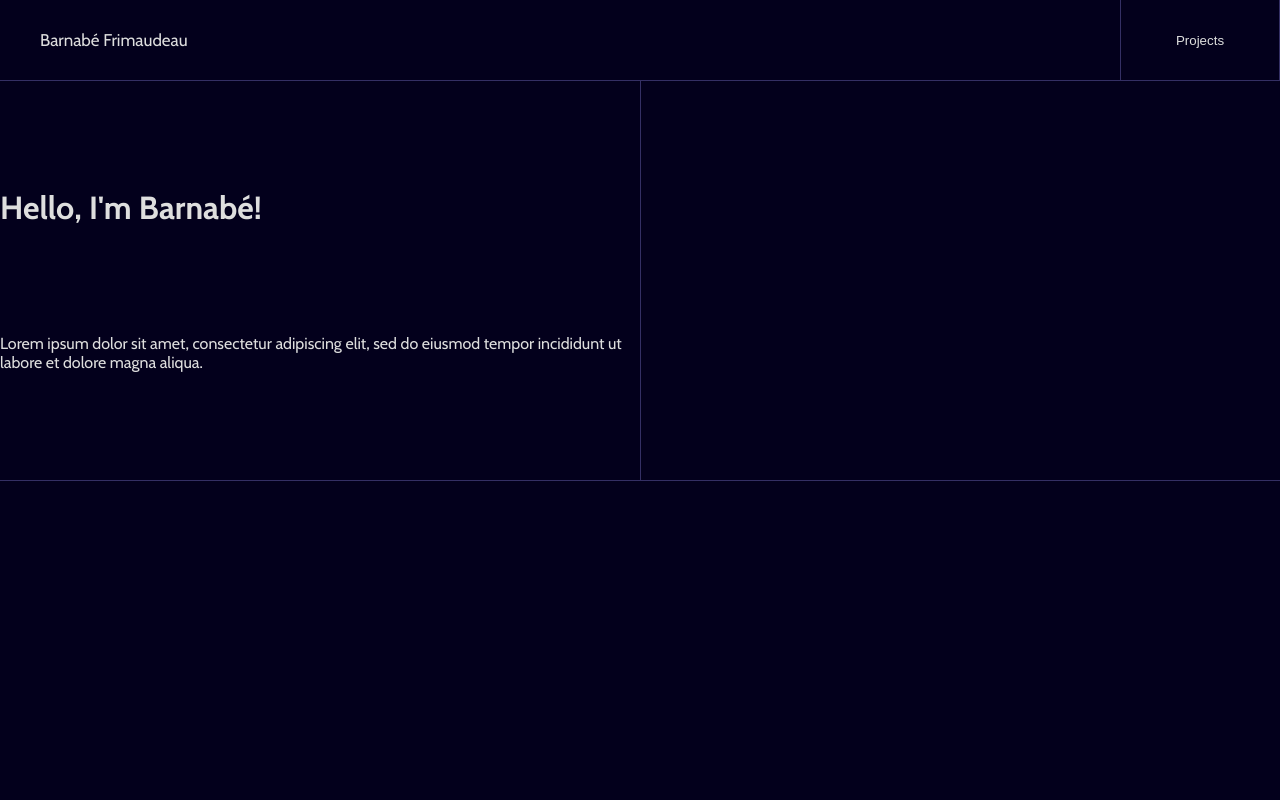
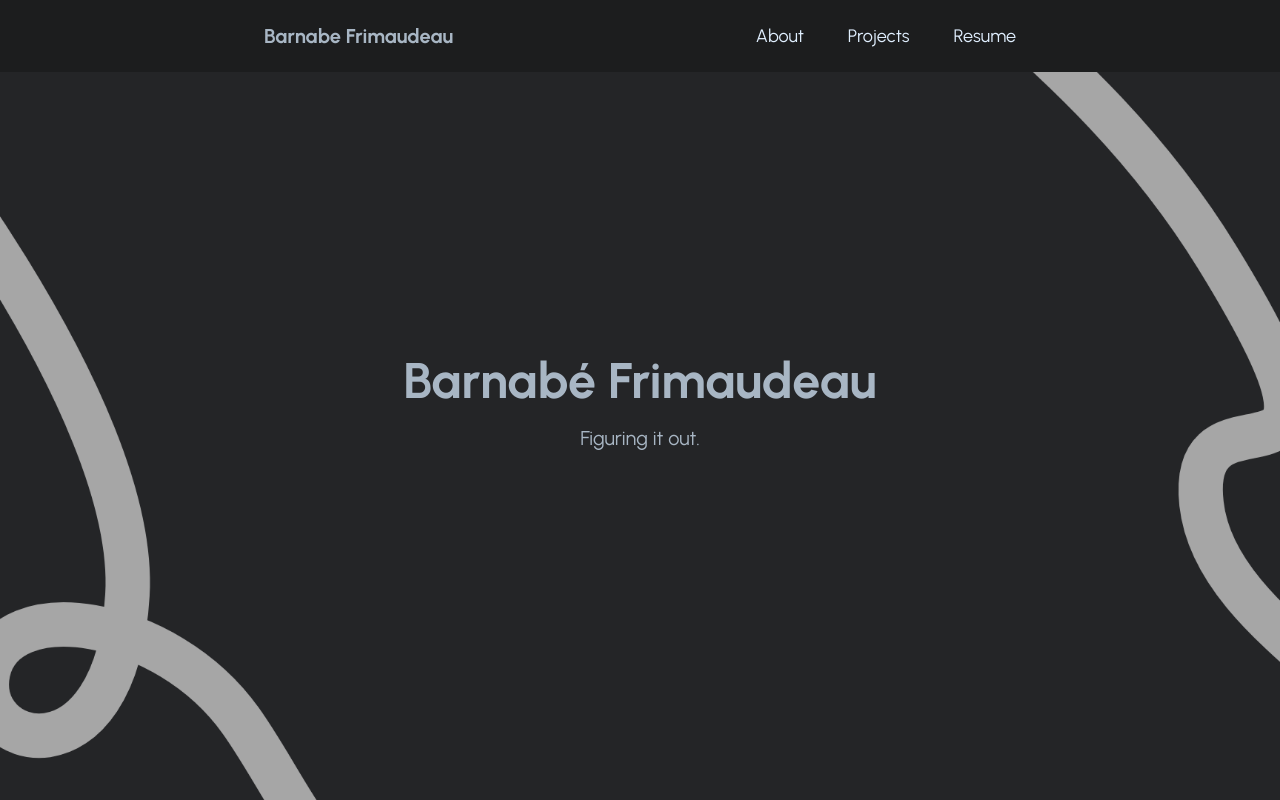
Before and after one commit to bfrim/portfolio-website, a plain HTML site: page index.html in a window 1280 px wide. Drawn offline with nearby package versions, Linux system fonts and the light colour scheme.

Commit message:
Changed design
Working sections: About and Home.

```diff
--- a/index.html
+++ b/index.html
@@ -2,29 +2,29 @@
 <html lang="en">
 <head>
     <meta charset="UTF-8">
+    <meta http-equiv="X-UA-Compatible" content="IE=edge">
     <meta name="viewport" content="width=device-width, initial-scale=1.0">
-    <meta http-equiv="X-UA-Compatible" content="ie=edge">
-    <title>Barnabé Frimaudeau</title>
-    <link rel="stylesheet" href="styles.css">
+    <title>Barnabé</title>
+    <link rel="stylesheet" href="style.css">
     <link rel="preconnect" href="https://fonts.googleapis.com">
     <link rel="preconnect" href="https://fonts.gstatic.com" crossorigin>
-    <link href="https://fonts.googleapis.com/css2?family=Cabin:wght@400;500;700&display=swap" rel="stylesheet">
+    <link href="https://fonts.googleapis.com/css2?family=Urbanist:wght@400;500;700&display=swap" rel="stylesheet">
 </head>
 <body>
-    <div class="header">
-        <div class="header-logo">
-            <p>Barnabé Frimaudeau</p>
-        </div>
-        <div class="header-buttons">
-            <button class="header-button">
-                Projects
-            </button>
-        </div>
+    <div id="header">
+        <nav id="header-inner">
+            <a class="logo" href="#">Barnabe Frimaudeau</a>
+            <ul>
+                <li><a href="about.html">About</a></li>
+                <li><a href="#">Projects</a></li>
+                <li><a href="#">Resume</a></li>
+            </ul>
+        </nav>
     </div>
-    <div class="hero">
-        <div class="hero-text">
-            <h1>Hello, I'm Barnabé!</h1>
-            <p>Lorem ipsum dolor sit amet, consectetur adipiscing elit, sed do eiusmod tempor incididunt ut labore et dolore magna aliqua.</p>
+    <div id="hero">
+        <div id="hero-inner">
+            <h1>Barnabé Frimaudeau</h1>
+            <p>Figuring it out.</p>
         </div>
     </div>
 </body>
--- /dev/null
+++ b/style.css
@@ -0,0 +1,128 @@
+* {
+    margin: 0;
+    padding: 0;
+    font-family:'Gill Sans', 'Gill Sans MT', Calibri, 'Trebuchet MS', sans-serif;
+    box-sizing: border-box;
+    font-family: 'Urbanist', sans-serif;
+}
+body {
+    /* background-color: #242527; */
+    background-color: #1c1d1e;
+    color: #a8b6c4;
+}
+#header {
+    width: 100%;
+    padding: 3vh 0;
+    background-color: #1c1d1e;
+    /* backdrop-filter: blur(10px);
+    -webkit-backdrop-filter: blur(10px); */
+    display: flex;
+    align-items: center;
+    justify-content: center;
+    position: fixed;
+}
+#header-inner {
+    padding: 0 3vh;
+    width: 100vh;
+    display: flex;
+    align-items: center;
+    justify-content: space-between;
+    flex-wrap: wrap;
+}
+
+.logo {
+    color: #a8b6c4  ;
+    text-decoration: none;
+    font-size: 20px;
+    font-weight: 700;
+    /* text-align: center; */
+}
+
+nav ul li {
+    display: inline-block;
+    list-style: none;
+    margin-left: 40px;
+}
+
+nav ul li a {
+    color: #e0efff;
+    text-decoration: none;
+    font-size: 18px;
+}
+nav ul li a:hover {
+    text-decoration: underline;
+}
+
+@media all and (max-width: 600px) {
+    #header-inner {
+        flex-direction: column;
+    }
+    nav ul li {
+        margin-left: 0;
+        margin: 3vh 3vh 1vh 3vh;
+    }
+}
+
+#hero {
+    background-color: #242527;
+    background-image: url(./images/bg-6.png);
+    background-size: cover;
+    background-position: center;
+    height: 100vh;
+    width: 100vw;
+    display: flex;
+    align-items: center;
+    justify-content: center;
+}
+#hero-inner {
+    width: 100vh;
+    height: 100%;
+    padding: 0 3vh;
+    font-size: 20px;
+    display: flex;
+    flex-direction: column;
+    align-items: center;
+    justify-content: center;
+}
+#hero-inner h1 {
+    margin-bottom: 15px;
+    font-size: 50px;
+    text-align: center;
+}
+
+#about {
+    background-color: #242527;
+    background-image: url(./images/bg-6.png);
+    background-size: cover;
+    background-position: center;
+    height: 100vh;
+    width: 100vw;
+    display: flex;
+    align-items: center;
+    justify-content: center;
+}
+#about-inner {
+    width: 100vh;
+    padding: 0 3vh;
+    font-size: 20px;
+    display: flex;
+    flex-direction: column;
+    align-items: flex-start;
+    justify-content: center;
+}
+#about-inner h1 {
+    width: 100%;
+    border-bottom: solid 1px #a8b6c4;
+    margin-bottom: 15px;
+    font-size: 50px;
+    padding-bottom: 4vh;
+}
+#about-inner p {
+    margin-bottom: 15px;
+    font-size: 18px;
+}
+
+.text-emphasis {
+    color: #ffffff;
+    font-weight: 700;
+}
--- a/styles.css
+++ /dev/null
@@ -1,69 +0,0 @@
-* {
-    margin: 0;
-    padding: 0;
-}
-
-article, aside, details, figcaption, figure,
-footer, header, hgroup, menu, nav, section {
-    display: block;
-}
-
-body {
-    background-color: #03001C;
-    font-family: 'Cabin', sans-serif;
-    color: rgb(222, 222, 222);
-}
-
-.header {
-    width: 100%;
-    height: 10vh;
-    padding-left: 5vh;
-    padding-right: 5vh;
-    font-size: 17px;
-    display: flex;
-    align-items: center;
-    justify-content: space-between;
-    background-color: #03001C;
-    border-bottom: solid 1px #342f64;
-    position: fixed;
-}
-.header-buttons {
-    margin-right: 5vh;
-    width: 20vh;
-    height: 100%;
-    display: flex;
-    align-items: center;
-    justify-content: space-around;
-}
-.header-button {
-    width: 100%;
-    height: 100%;
-    background-color: #03001C;
-    border: none;
-    border-left: solid 1px #342f64;
-    border-right: solid 1px #342f64;
-    color: rgb(222, 222, 222);
-    transition: 0.3s;
-}
-.header-button:hover {
-    cursor: pointer;
-    background-color: #13103a;
-}
-
-.hero {
-    display: flex;
-    flex-direction: column;
-    align-items: flex-start;
-    justify-content: space-between;
-    border-bottom: solid 1px #342f64;
-}
-.hero-text {
-    width: 50%;
-    height: 50vh;
-    padding-top: 10vh;
-    display: flex;
-    flex-direction: column;
-    align-items: flex-start;
-    justify-content: space-evenly;
-    border-right: solid 1px #342f64;
-}
```
Also changed, not shown: about.html (added, +34 -0 lines), images/background-trial.png (added), images/bg-2.png (added), images/bg-3.png (added), images/bg-4.png (added), images/bg-5.png (added), images/bg-6.png (added), 1 other file.
